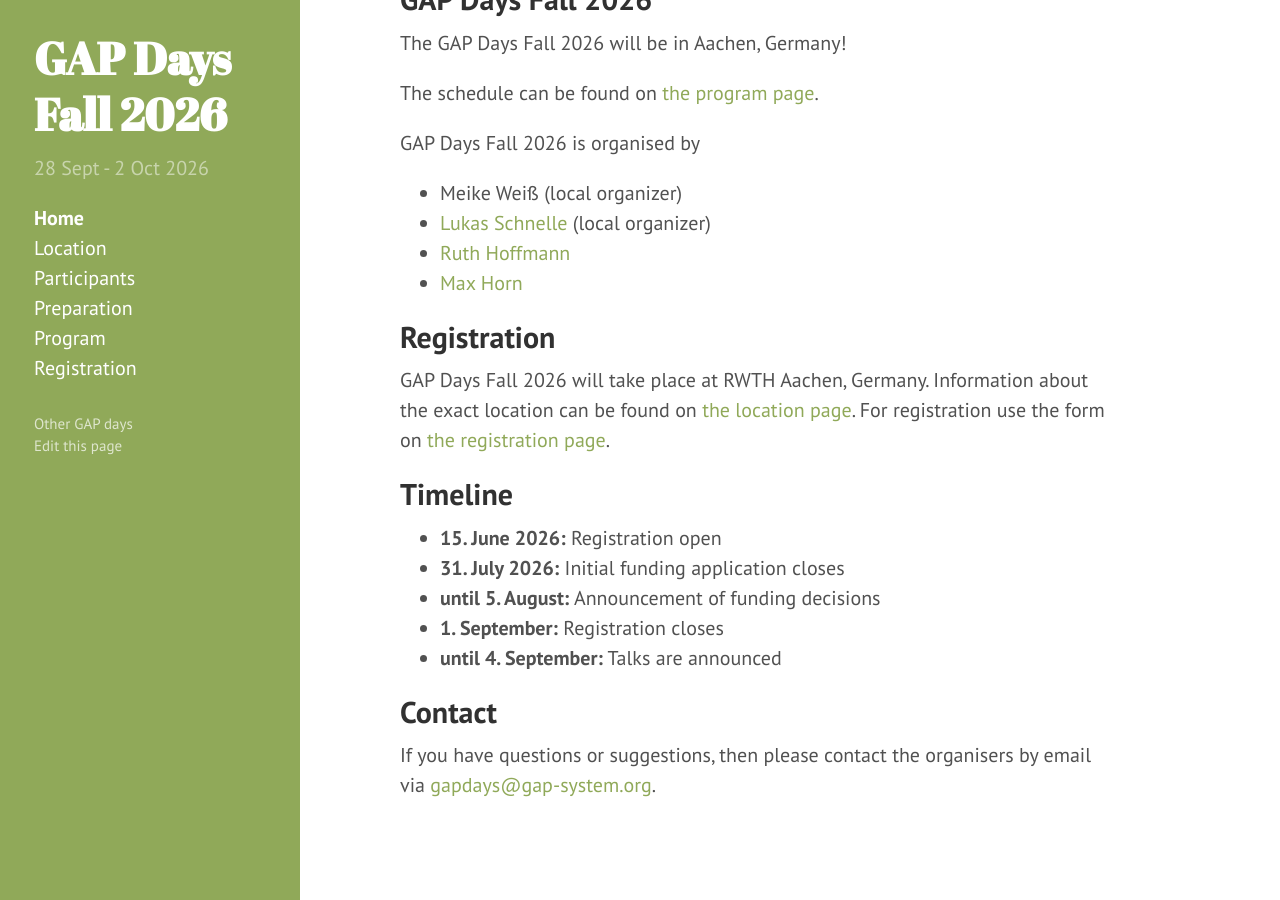
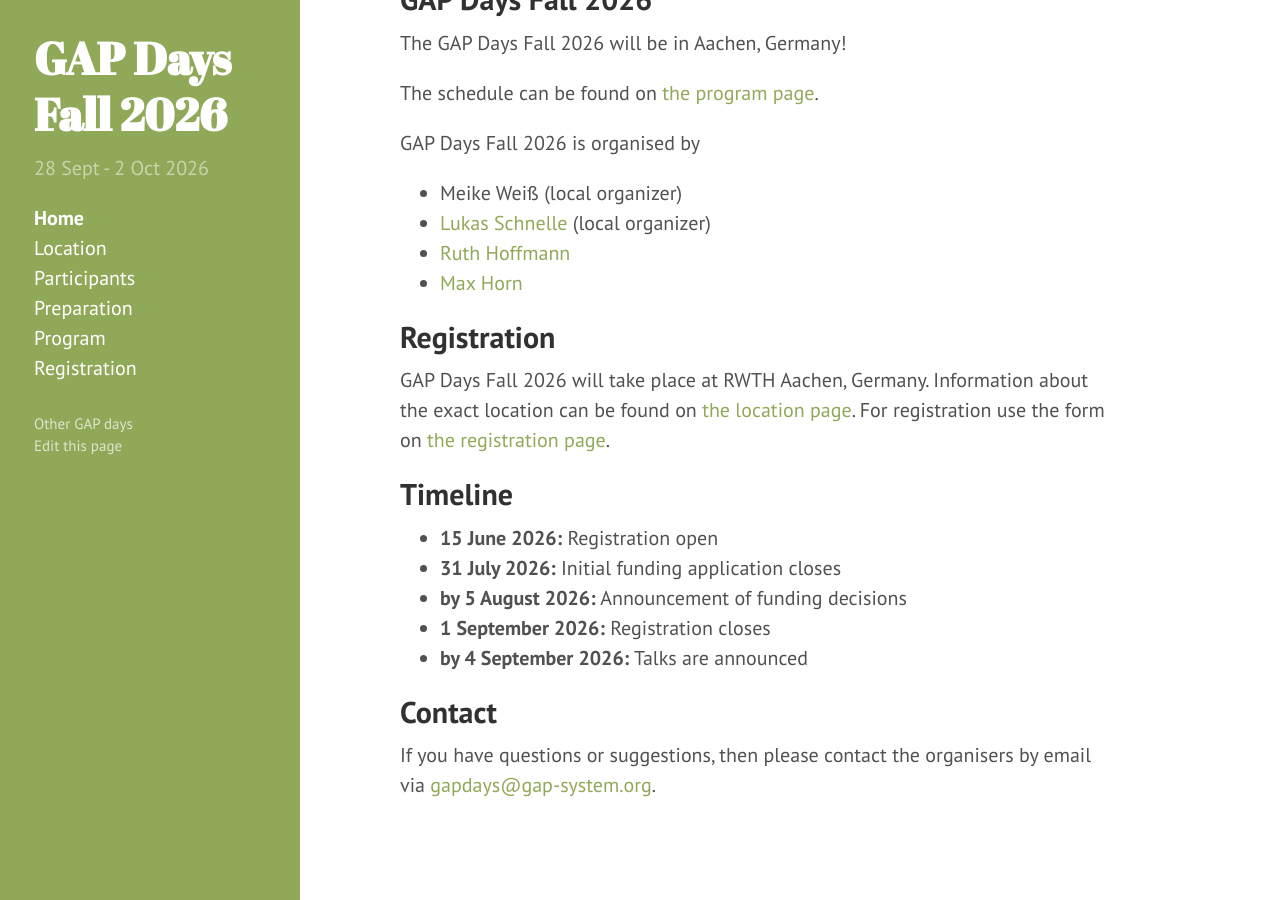
Before and after one commit to gapdays/gapdays2026-fall, a Jekyll site: the page built from index.md, in a window 1280 px wide and 900 px high, scrolled down 759 px. Built offline with Jekyll 4.4.1, drawn with Linux system fonts in a browser that asks for light colours.

```diff
--- a/index.md
+++ b/index.md
@@ -72,11 +72,11 @@ For registration use the form on [the registration page]({{ site.baseurl }}/regi
 
 
 ## Timeline
-* <b>15. June 2026:</b> Registration open
-* <b>31. July 2026:</b> Initial funding application closes
-* <b>until 5. August:</b> Announcement of funding decisions
-* <b>1. September:</b> Registration closes
-* <b>until 4. September:</b> Talks are announced
+* <b>15 June 2026:</b> Registration open
+* <b>31 July 2026:</b> Initial funding application closes
+* <b>by 5 August 2026:</b> Announcement of funding decisions
+* <b>1 September 2026:</b> Registration closes
+* <b>by 4 September 2026:</b> Talks are announced
 
 <!-- ## Sponsors
 
```
Also changed, not shown: location.md (+1 -0 lines), program.md (+1 -1 lines), registration.md (+3 -3 lines).
